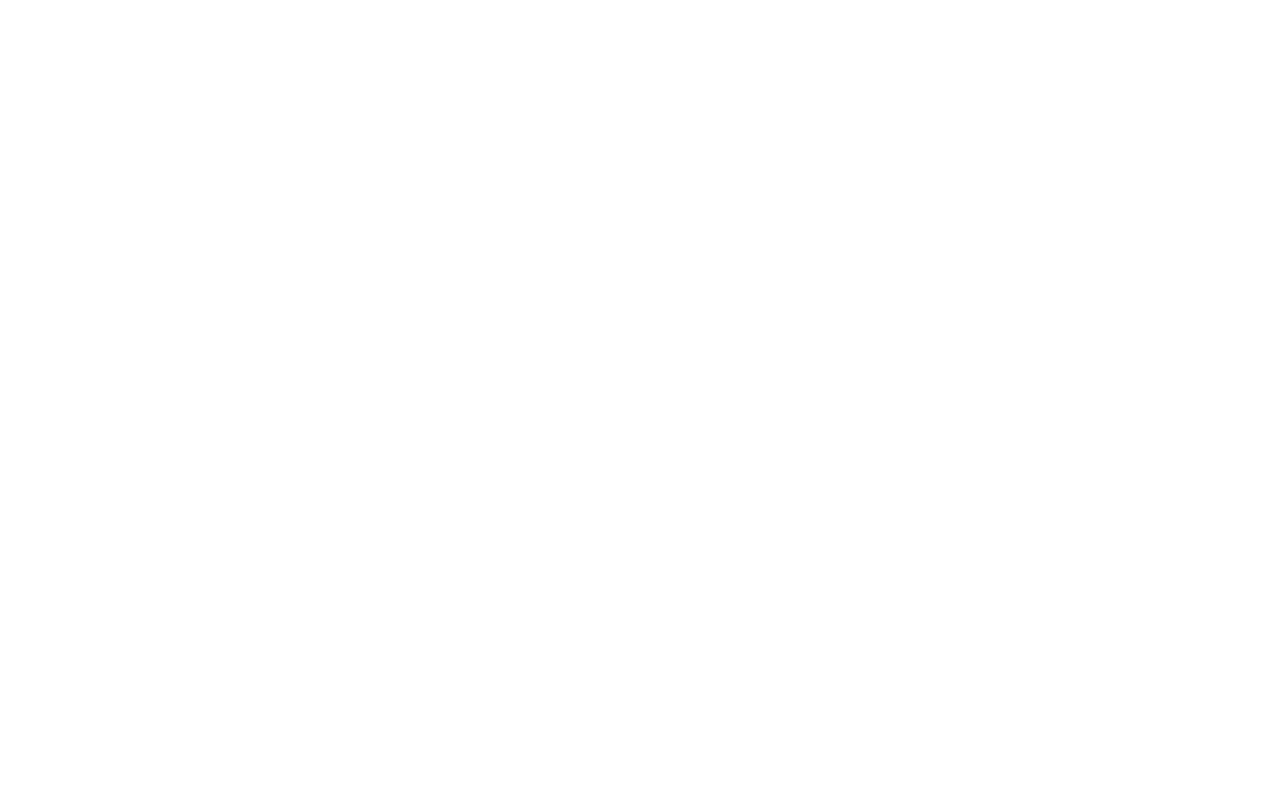
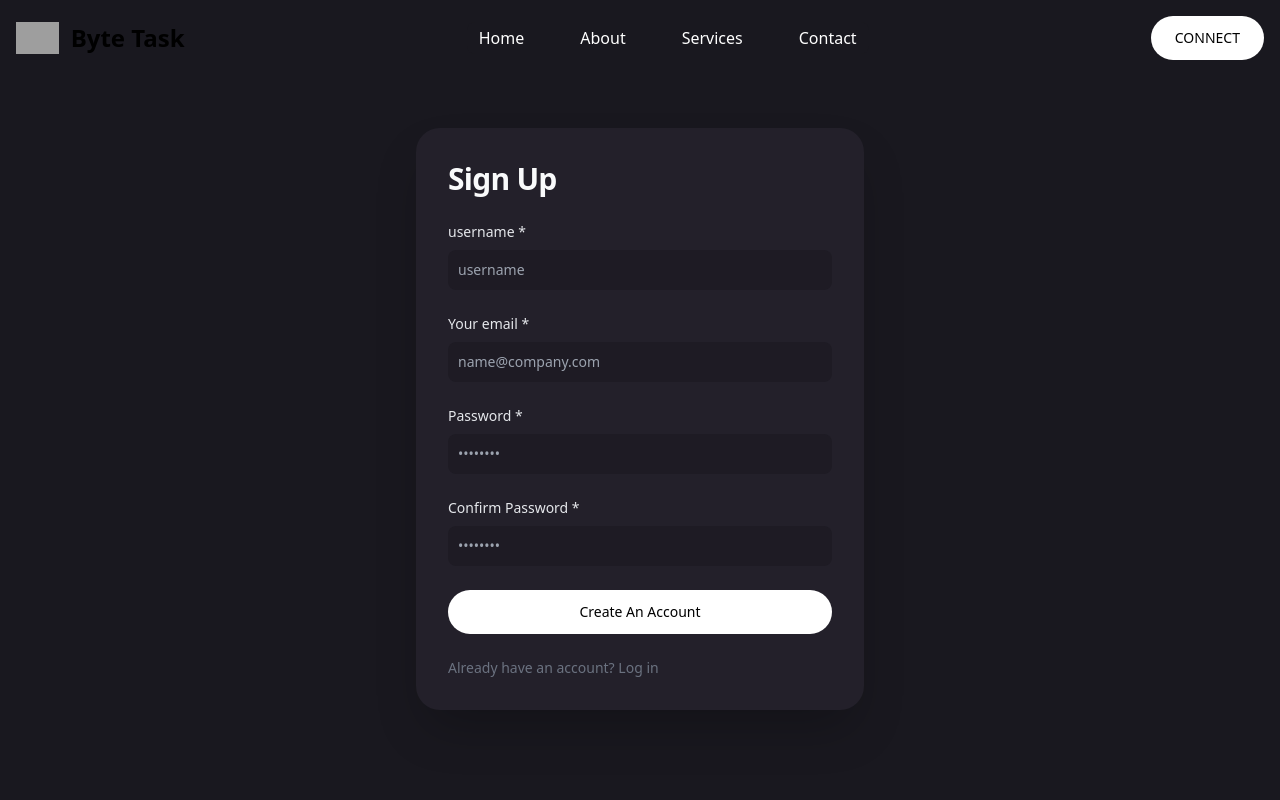
Before and after one commit to sektor7k/ByteTask, a Next.js app in the folder frontend/: page /signup in a window 1280 px wide. Shown: the top 800 px of the page. Built offline with nearby package versions, Linux system fonts and the light colour scheme; grey boxes are pictures that could not be loaded.

Commit message:
signup desing added

```diff
--- a/frontend/package.json
+++ b/frontend/package.json
@@ -13,7 +13,8 @@
     "next": "14.0.3",
     "react": "^18",
     "react-dom": "^18",
-    "react-router-dom": "^6.20.0"
+    "react-router-dom": "^6.20.0",
+    "tw-elements-react": "^1.0.0-alpha2"
   },
   "devDependencies": {
     "@types/node": "^20",
--- a/frontend/src/pages/signin.tsx
+++ b/frontend/src/pages/login.tsx
@@ -1,10 +1,14 @@
 
 
 
-export default function SignIn() {
+
+
+
+
+export default function Login() {
     return (
       <div>
-  burası siginin
+
       </div>
     )
   }
--- a/frontend/src/pages/signup.tsx
+++ b/frontend/src/pages/signup.tsx
@@ -1,14 +1,56 @@
+import Footer from "@/components/Footer";
+import Navbar from "@/components/Navbar";
+import React from "react";
 
 
 
+export default function Signup() {
+  return (
+    <>
+      <Navbar />
+      <section style={{ background: '#19181F' }}>
+        <div className="flex flex-row items-center justify-center space-x-32  px-6 py-8 pb-36">
 
 
+          <div style={{ backgroundColor: '#23202A' }} className="w-full  rounded-3xl  border-none shadow-2xl dark:border md:mt-24 sm:max-w-md xl:p-0 ">
+            <div className="p-6 space-y-4 md:space-y-6 sm:p-8">
+              <h1 className="text-3xl font-bold leading-tight tracking-tight text-gray-50">
+                Sign Up
+              </h1>
+              <form className="space-y-4 md:space-y-6" action="#">
+                <div>
+                  <label htmlFor="username" className="block mb-2 text-sm font-medium text-gray-200 ">username *</label>
+                  <input type="text" name="username" id="username" style={{ background: '#1E1B24' }} className="  text-gray-50  sm:text-sm rounded-lg  focus:border-gray-600  block w-full p-2.5 " placeholder="username" />
+                </div>
+                <div>
+                  <label htmlFor="email" className="block mb-2 text-sm font-medium text-gray-200 ">Your email *</label>
+                  <input type="email" name="email" id="email" style={{ background: '#1E1B24' }} className="  text-gray-50  sm:text-sm rounded-lg  focus:border-gray-600  block w-full p-2.5 " placeholder="name@company.com" />
+                </div>
+                <div>
+                  <label htmlFor="password" className="block mb-2 text-sm font-medium text-gray-200 ">Password *</label>
+                  <input type="password" name="password" id="password" placeholder="••••••••" style={{ background: '#1E1B24' }} className="  text-gray-50  sm:text-sm rounded-lg  focus:border-gray-600  block w-full p-2.5 " />
+                </div>
+                <div>
+                  <label htmlFor="password2" className="block mb-2 text-sm font-medium text-gray-200 ">Confirm Password *</label>
+                  <input type="password" name="password2" id="password2" placeholder="••••••••" style={{ background: '#1E1B24' }} className="  text-gray-50  sm:text-sm rounded-lg  focus:border-gray-600  block w-full p-2.5 " />
+                </div>
 
+                <button
+                  type="submit"
+                  className=" w-full text-opacity-0 bg-white hover:bg-black hover:bg-opacity-10 hover:text-white focus:ring-1 focus:outline-none focus:ring-white font-medium rounded-full text-sm px-6 py-3 text-center transition duration-300 ease-in-out font-bold"
+                >
+                  Create An Account
+                </button>
 
-export default function SignUp() {
-    return (
-      <div>
-
-      </div>
-    )
-  }
+                <p className="text-sm font-light text-gray-500 dark:text-gray-400">
+                  Already have an account? <a href="#" className="font-medium text-primary-600 hover:underline dark:text-primary-500">Log in</a>
+                </p>
+              </form>
+            </div>
+          </div>
+        </div>
+      </section>
+      <Footer />
+    </>
+  )
+}
```
Also changed, not shown: 1 other file (tests, documents, lock files or other folders).
